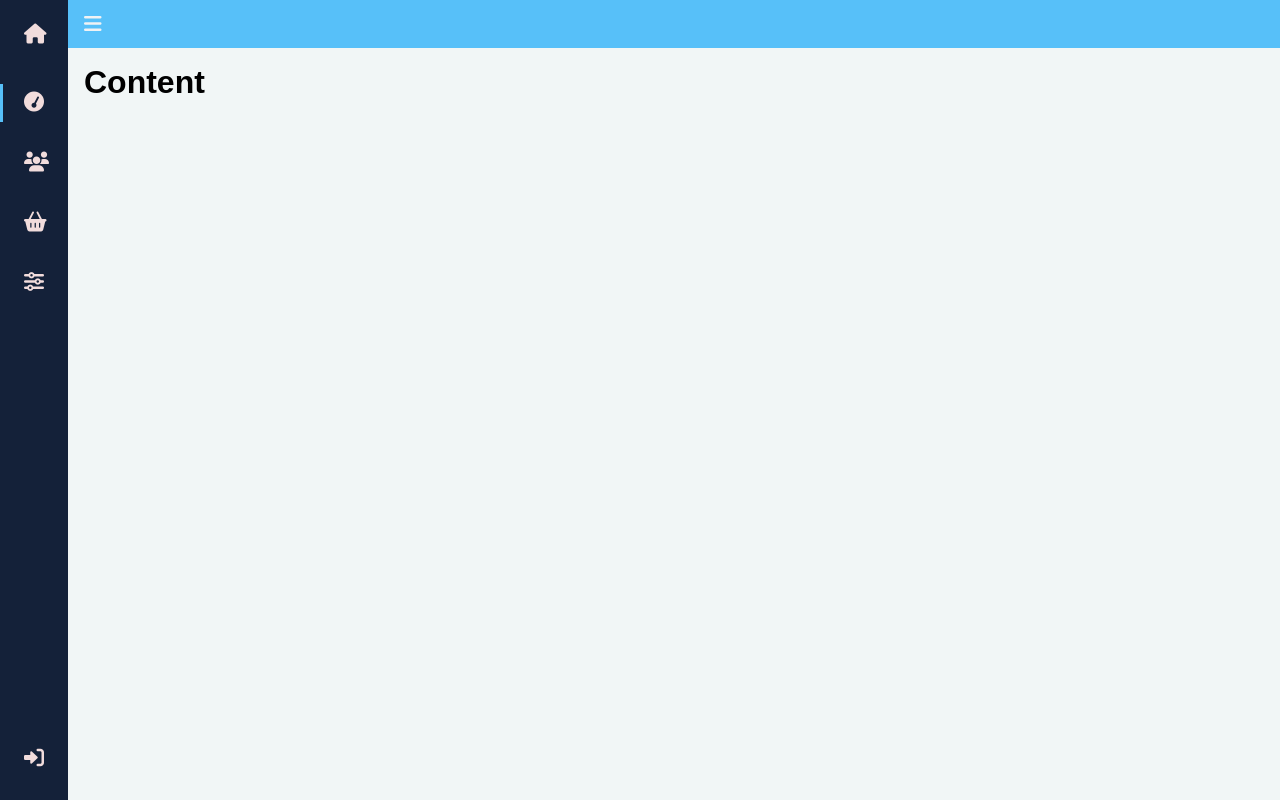
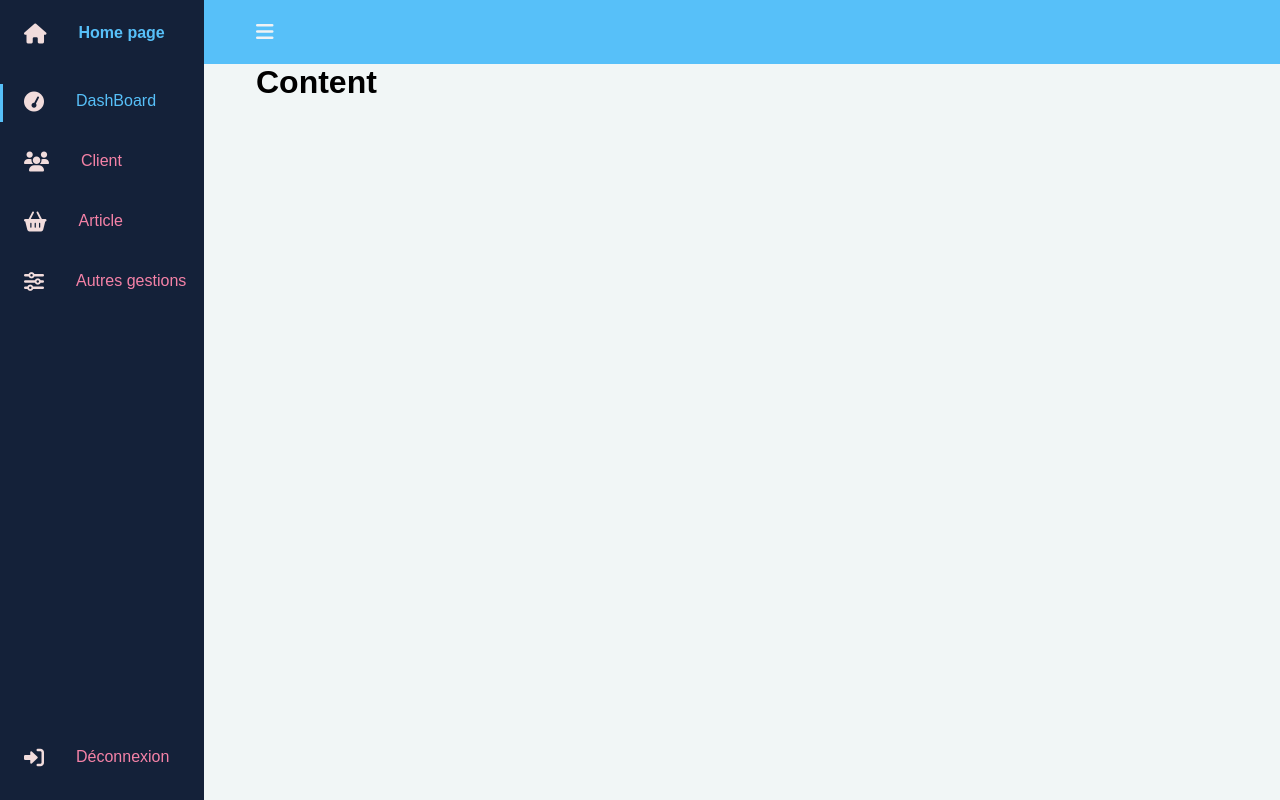
Before and after one commit to rovertnet/mon-projet1, a React (Create React App) app: page / in a window 1280 px wide. Built offline with nearby package versions, Linux system fonts and the light colour scheme; a web font is replaced by a local one.

Commit message:
les autres modifications avant la pause

```diff
--- a/src/Styles/index.css
+++ b/src/Styles/index.css
@@ -115,4 +115,18 @@ main{
         margin: calc(var(--header-height) + 1rem) 0 0 0;
         padding: 0 1rem 0 calc(var(--nav-width) + 2rem);
       }
+      .header{
+        height: calc(var(--header-height) + 1rem);
+        padding-left: calc(var(--nav-width) + 2rem);
+      }
+      .sidebar{
+        left: 0;
+        padding: 1rem 0 0 0;
+      }
+      .show{
+        width: calc(var(--header-height) + 156px);
+      }
+      .space-toggle{
+        padding-left: calc(var(--nav-width) + 188px);
+      }
 }
```
